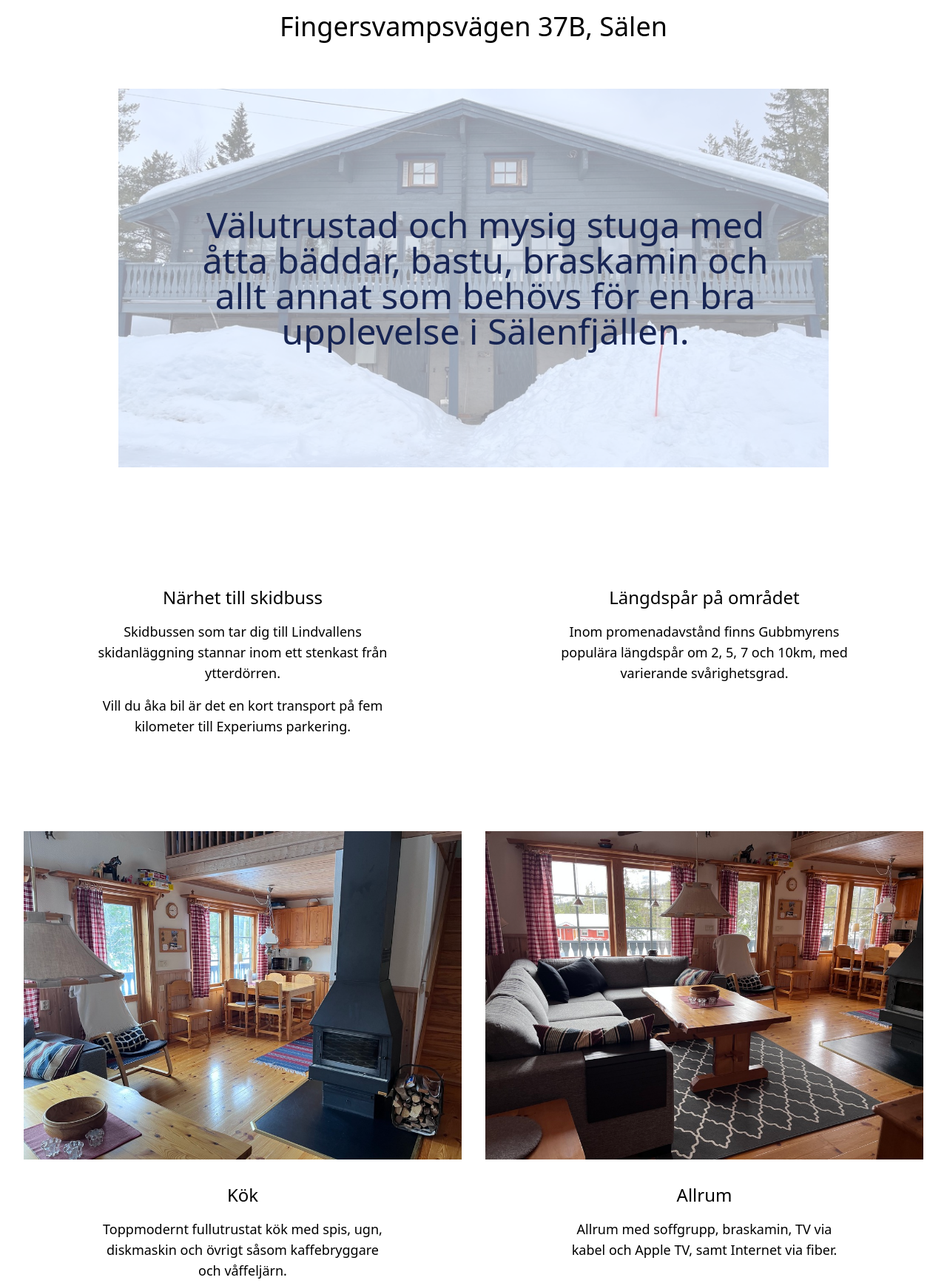
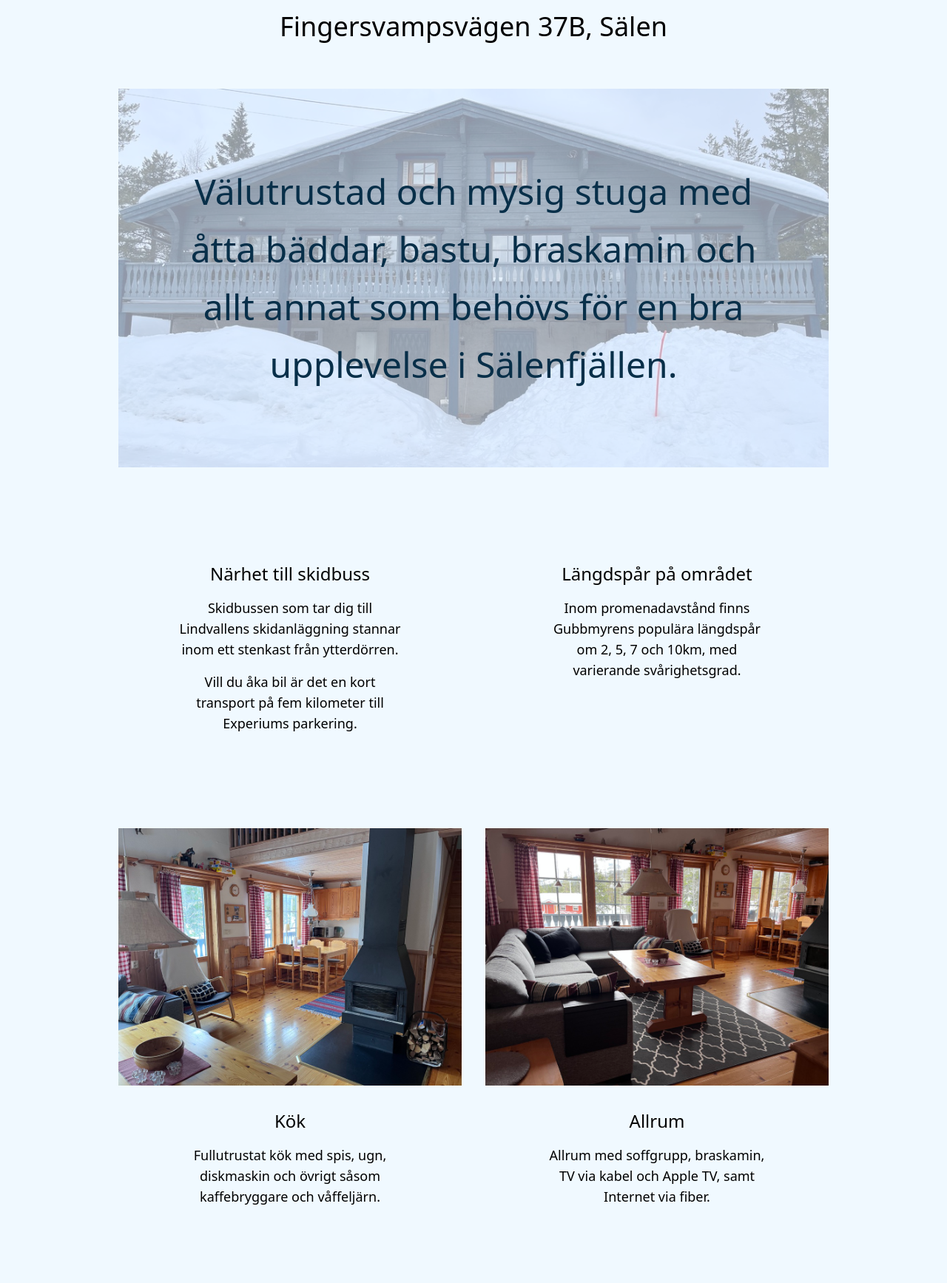
Before and after one commit to gish/fingersvampvagen.se, a website built with Parcel: page src/index.html in a window 1280 px wide. Shown: the part 80-1815 px from the top of the page at 74% size. Built offline with nearby package versions, Linux system fonts and the light colour scheme.

Commit message:
update copy

```diff
--- a/src/index.html
+++ b/src/index.html
@@ -13,25 +13,27 @@
     <link rel="icon" href="./img/fasad.jpg?w=64" />
     <link rel="stylesheet" href="./main.css" type="text/css" />
   </head>
-  <body class="py-24">
-    <section class="container max-w-fit mx-auto px-8">
-      <h1 class="text-4xl">Fingersvampsvägen 37B, Sälen</h1>
+  <body class="py-24 bg-sky-50">
+    <section class="container max-w-5xl mx-auto px-8">
+      <h1 class="text-4xl text-center">Fingersvampsvägen 37B, Sälen</h1>
     </section>
     <section
-      class="container max-w-5xl mx-auto text-center mt-16 relative px-8 flex flex-col shrink-0 md:justify-center"
+      class="container max-w-5xl mx-auto text-center mt-16 px-8 flex flex-col shrink-0 md:justify-center"
     >
+    <div class="relative w-full h-full">
       <div
         class="w-full bg-[url('./img/fasad.jpg')] h-96 md:h-[32rem] bg-cover opacity-40 bg-[left_50%_top_50%]"
       ></div>
-      <div class="h-full absolute p-12 flex items-center md:p-24">
-        <h2 class="text-3xl md:text-5xl text-blue-950">
+      <div class="h-full absolute flex items-center md:p-24 top-0 left-0">
+        <h2 class="text-3xl/relaxed w-full md:text-5xl/relaxed text-sky-950">
           Välutrustad och mysig stuga med åtta bäddar, bastu, braskamin och allt
           annat som behövs för en bra upplevelse i Sälenfjällen.
         </h2>
       </div>
+    </div>
     </section>
     <section
-      class="container max-w-fit mx-auto flex flex-col md:flex-row space-y-8 md:space-y-0 md:space-x-8 px-8 mt-32"
+      class="container max-w-5xl mx-auto flex flex-col md:flex-row space-y-8 md:space-y-0 md:space-x-8 px-8 mt-24"
     >
       <div class="w-full md:w-1/2 text-center flex flex-col items-center">
         <h3 class="text-2xl mt-8">Närhet till skidbuss</h3>
@@ -53,13 +55,13 @@
       </div>
     </section>
     <section
-      class="container max-w-fit mx-auto flex flex-col md:flex-row space-y-8 md:space-y-0 md:space-x-8 px-8 mt-32"
+      class="container max-w-5xl mx-auto flex flex-col md:flex-row space-y-8 md:space-y-0 md:space-x-8 px-8 mt-32"
     >
       <div class="w-full md:w-1/2 text-center flex flex-col items-center">
         <img src="./img/kok.jpg" loading="lazy" class="wide" />
         <h3 class="text-2xl mt-8">Kök</h3>
         <p class="text-lg mt-4 md:w-8/12">
-          Toppmodernt fullutrustat kök med spis, ugn, diskmaskin och övrigt
+          Fullutrustat kök med spis, ugn, diskmaskin och övrigt
           såsom kaffebryggare och våffeljärn.
         </p>
       </div>
@@ -73,13 +75,13 @@
       </div>
     </section>
     <section class="container max-w-3xl mx-auto text-center mt-32 px-8">
-      <h2 class="text-4xl">
+      <h2 class="text-4xl/relaxed">
         I den öppna planlösningen mellan kök, matplats och soffdel är det
         generös takhöjd och fin utsikt mot fjället.
       </h2>
     </section>
     <section
-      class="container max-w-fit mx-auto flex flex-col md:flex-row space-y-8 md:space-y-0 md:space-x-8 px-8 mt-32"
+      class="container max-w-5xl mx-auto flex flex-col md:flex-row space-y-8 md:space-y-0 md:space-x-8 px-8 mt-32"
     >
       <div class="w-full md:w-1/2 text-center">
         <img src="./img/dubbelrum.jpg" loading="lazy" />
@@ -89,6 +91,11 @@
         <img src="./img/vaningssang.jpg" loading="lazy" />
         <h3 class="text-2xl mt-8">Sovrum med våningssäng</h3>
       </div>
+    </section>
+    <section class="container max-w-3xl mx-auto text-center mt-32 px-8">
+      <h2 class="text-4xl/relaxed">
+        För familjen med ungdomar passar loftet, med de återstående fyra bäddarna, perfekt som krypin åt barnen.
+      </h2>
     </section>
     <section
       class="container max-w-5xl mx-auto flex flex-col md:flex-row space-y-8 md:space-y-0 md:space-x-8 px-8 mt-32"
@@ -101,7 +108,7 @@
             href="https://www.google.com/maps/dir//Fingersvampv%C3%A4gen+37,+780+67+S%C3%A4len/@61.1704457,13.1611543,17z/data=!4m18!1m8!3m7!1s0x46684c65c814bfd7:0xaf579180ba25c8ba!2sFingersvampv%C3%A4gen+37,+780+67+S%C3%A4len!3b1!8m2!3d61.1704457!4d13.163343!16s%2Fg%2F11c5ljvfb2!4m8!1m0!1m5!1m1!1s0x46684c65c814bfd7:0xaf579180ba25c8ba!2m2!1d13.163343!2d61.1704457!3e3"
             target="_blank"
             rel="noreferrer"
-            class="underline text-blue-500"
+            class="underline text-sky-500"
             >Vägbeskrivning via Google Maps</a
           >
         </p>
@@ -113,7 +120,7 @@
           <a
             href="tel:+46702382276"
             rel="noreferrer"
-            class="underline text-blue-500"
+            class="underline text-sky-500"
             >070 238 77 76</a
           >
         </p>
```
